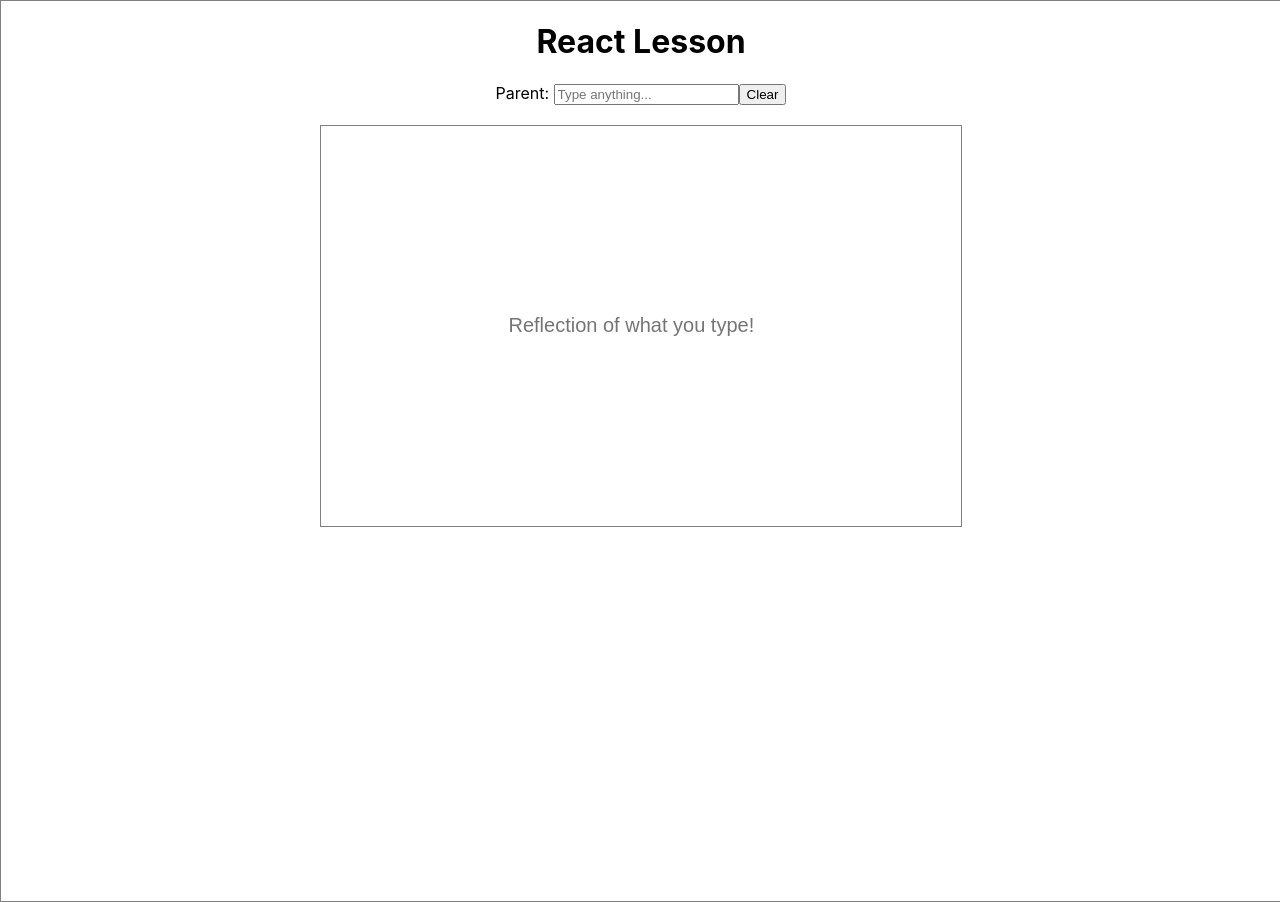
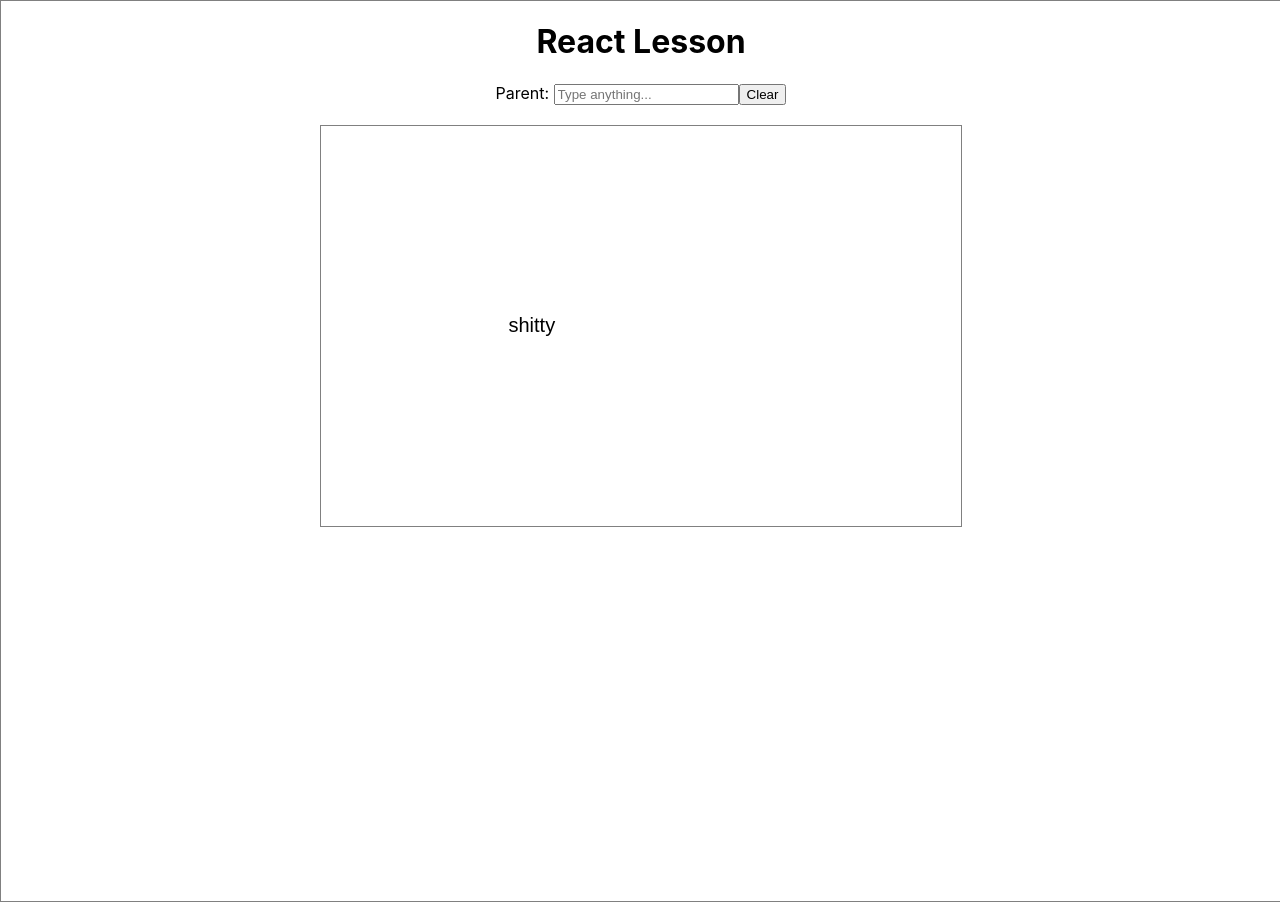
Before and after one commit to guigabytez/My-First-App, a React (Create React App) app: page / in a window 1280 px wide. Built offline with nearby package versions, Linux system fonts and the light colour scheme.

Commit message:
some changes and updates

```diff
--- a/src/components/Child.js
+++ b/src/components/Child.js
@@ -3,7 +3,7 @@ const Child = (props)=>{
     return(
         <div className="container">
             {/* <h3>{props.parentSearch}</h3> */}
-            <input type="text" value={props.parentSearch} placeholder="Reflection of what you type!" readOnly/>
+            <input type="text" value={`shitty ${props.parentSearch}`} placeholder="Reflection of what you type!" readOnly/>
         </div>
     )
 
```
